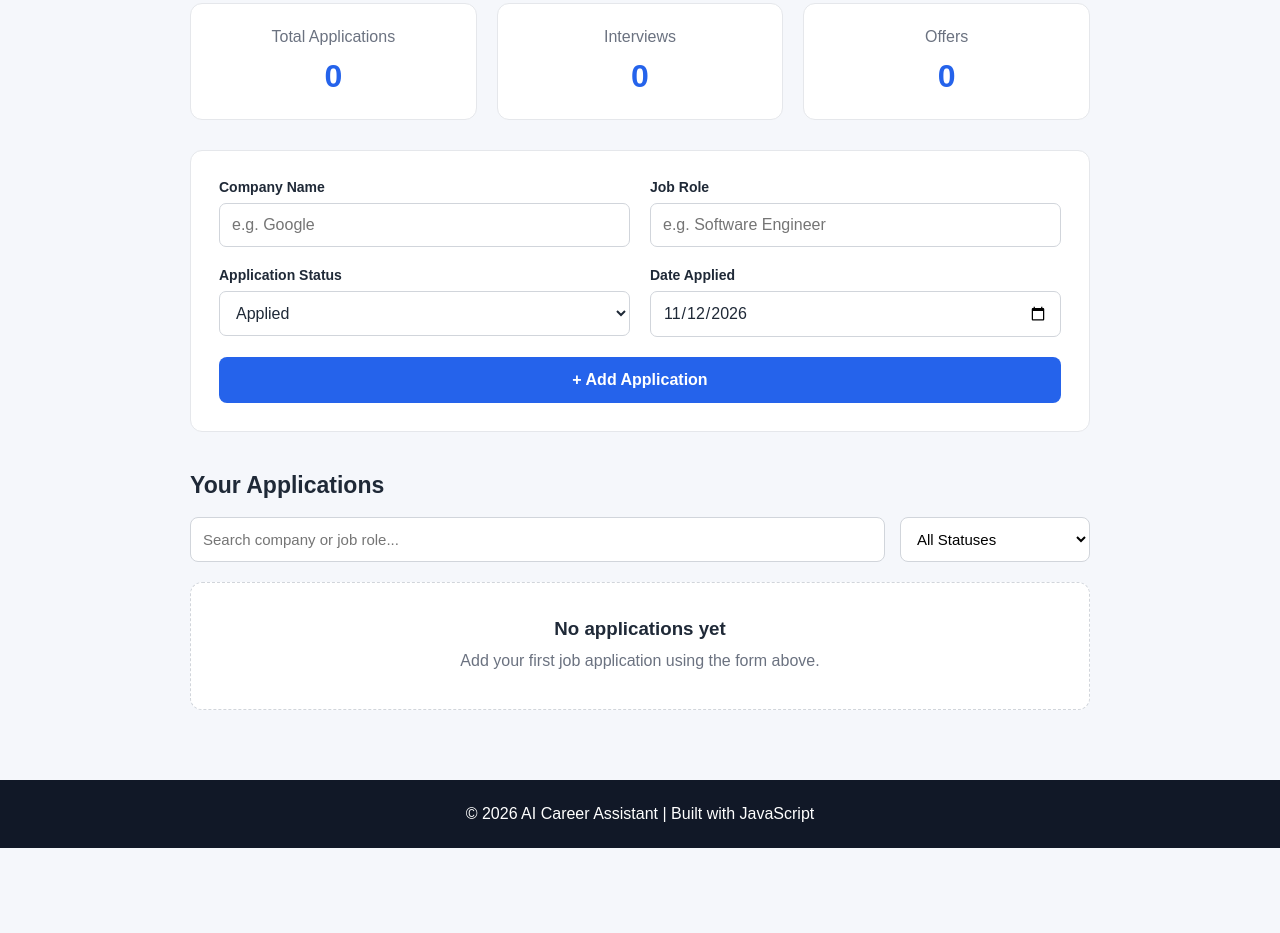
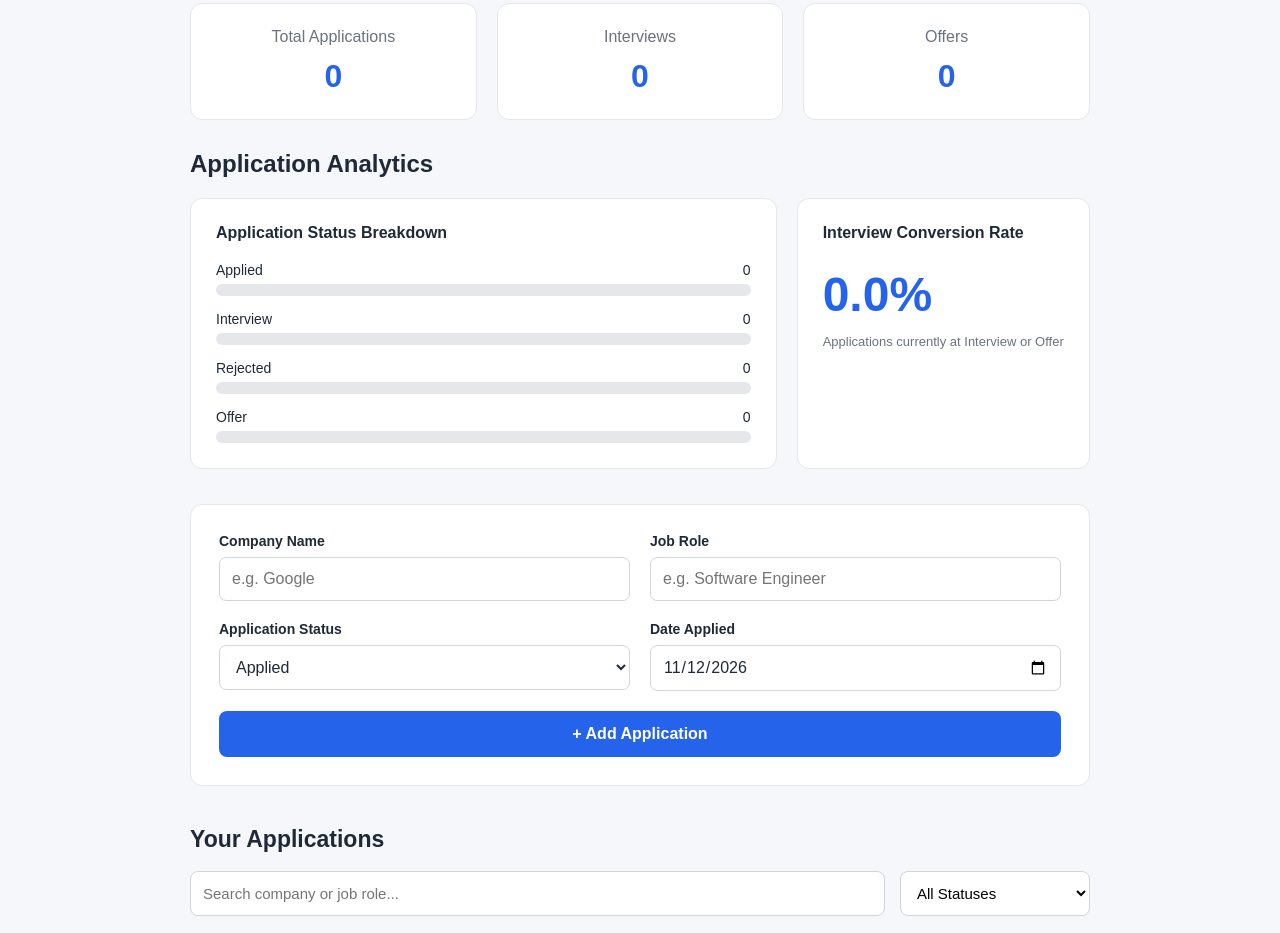
Before and after one commit to itssureshkumar150113-bit/ai-career-assistant, a plain HTML site: page index.html in a window 1280 px wide. Shown: the part 1139-2072 px from the top of the page. Before the commit the page ends 1987 px from the top, so only its background shows below. Drawn offline with Linux system fonts and the light colour scheme.

Commit message:
feat : add aplication analytics dashboard

```diff
--- a/index.html
+++ b/index.html
@@ -102,6 +102,30 @@
             </div>
         </div>
 
+        <!-- Dashboard Analytics -->
+<div class="analytics-section">
+
+    <h3>Application Analytics</h3>
+
+    <div class="analytics-grid">
+
+        <div class="analytics-card">
+            <h4>Application Status Breakdown</h4>
+            <div id="statusChart" class="status-chart"></div>
+        </div>
+
+        <div class="analytics-card">
+            <h4>Interview Conversion Rate</h4>
+            <p id="conversionRate" class="conversion-rate">0%</p>
+            <p class="analytics-note">
+                Applications currently at Interview or Offer
+            </p>
+        </div>
+
+    </div>
+
+</div>
+
         <!-- Add Application Form -->
         <form id="applicationForm" class="application-form">
 
--- a/script.js
+++ b/script.js
@@ -18,6 +18,9 @@ const STORAGE_KEY = "aiCareerApplications";
 
 const searchInput=document.getElementById("searchApplications");
 const statusFilter =document.getElementById("statusFilter");
+
+const statusChart = document.getElementById("statusChart");
+const conversionRate =document.getElementById("conversionRate");
 
 
 // 1. Make Get Started scroll to the tracker
@@ -92,6 +95,7 @@ function updateDashboardStats() {
             return application.status === "Offer";
         }
     ).length;
+    updateAnalytics();
 }
 
 
@@ -278,5 +282,67 @@ applicationList.addEventListener("click", function (event) {
 searchInput.addEventListener("input",renderApplications);
 statusFilter.addEventListener("change",renderApplications);
 
+function updateAnalytics() {
+
+    const total = applications.length;
+
+    const statuses = [
+        "Applied",
+        "Interview",
+        "Rejected",
+        "Offer"
+    ];
+
+    statusChart.replaceChildren();
+
+    statuses.forEach(function (status) {
+
+        const count = applications.filter(function (application) {
+            return application.status === status;
+        }).length;
+
+        const percentage = total === 0
+            ? 0
+            : (count / total) * 100;
+
+        const chartItem = document.createElement("div");
+
+        const label = document.createElement("div");
+        label.className = "chart-label";
+
+        const statusName = document.createElement("span");
+        statusName.textContent = status;
+
+        const statusCount = document.createElement("span");
+        statusCount.textContent = count;
+
+        label.append(statusName, statusCount);
+
+        const track = document.createElement("div");
+        track.className = "chart-track";
+
+        const fill = document.createElement("div");
+        fill.className = "chart-fill";
+        fill.style.width = percentage + "%";
+
+        track.appendChild(fill);
+
+        chartItem.append(label, track);
+        statusChart.appendChild(chartItem);
+    });
+
+    const interviewCount = applications.filter(function (application) {
+        return application.status === "Interview" ||
+               application.status === "Offer";
+    }).length;
+
+    const rate = total === 0
+        ? 0
+        : (interviewCount / total) * 100;
+
+    conversionRate.textContent = rate.toFixed(1) + "%";
+}
+
+
 // 10. Display saved applications when the page opens
 renderApplications();
--- a/style.css
+++ b/style.css
@@ -472,3 +472,78 @@ html {
         width: 100%;
     }
 }
+
+/* Dashboard Analytics */
+
+.analytics-section {
+    max-width: 900px;
+    margin: 0 auto 35px;
+}
+
+.analytics-section > h3 {
+    font-size: 24px;
+    margin-bottom: 20px;
+}
+
+.analytics-grid {
+    display: grid;
+    grid-template-columns: 2fr 1fr;
+    gap: 20px;
+}
+
+.analytics-card {
+    background: white;
+    border: 1px solid #e5e7eb;
+    border-radius: 12px;
+    padding: 25px;
+}
+
+.analytics-card h4 {
+    margin-bottom: 20px;
+}
+
+.status-chart {
+    display: flex;
+    flex-direction: column;
+    gap: 15px;
+}
+
+.chart-label {
+    display: flex;
+    justify-content: space-between;
+    margin-bottom: 6px;
+    font-size: 14px;
+}
+
+.chart-track {
+    height: 12px;
+    background: #e5e7eb;
+    border-radius: 8px;
+    overflow: hidden;
+}
+
+.chart-fill {
+    height: 100%;
+    background: #2563eb;
+    border-radius: 8px;
+    transition: width 0.3s ease;
+}
+
+.conversion-rate {
+    font-size: 48px;
+    font-weight: bold;
+    color: #2563eb;
+    margin: 25px 0 10px;
+}
+
+.analytics-note {
+    color: #6b7280;
+    font-size: 13px;
+    line-height: 1.5;
+}
+
+@media (max-width: 768px) {
+    .analytics-grid {
+        grid-template-columns: 1fr;
+    }
+}
```
